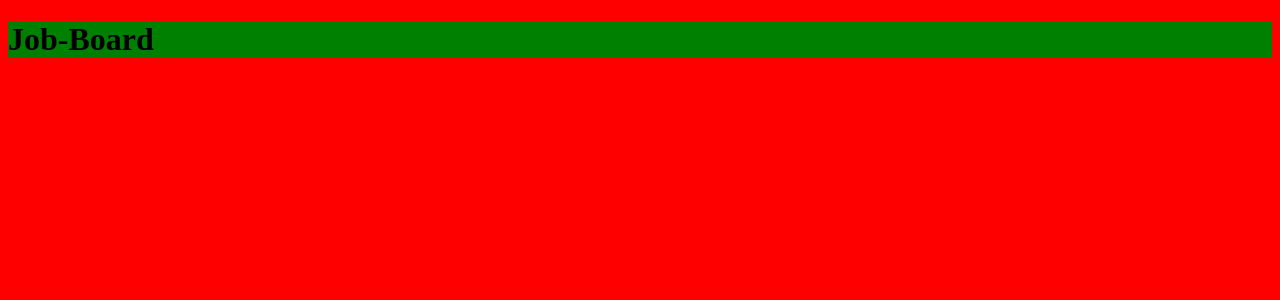
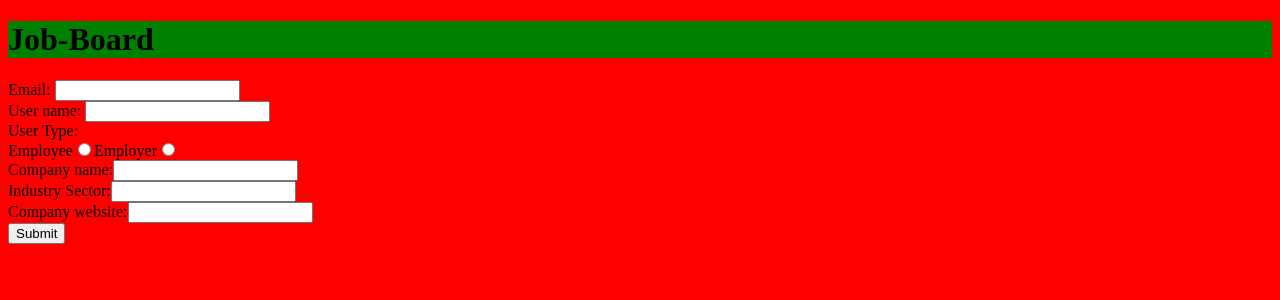
Before and after one commit to jharteaga/job-board, a React (Create React App) app in the folder client/: page / in a window 1280 px wide. Shown: the top 300 px of the page. Built offline with nearby package versions, Linux system fonts and the light colour scheme.

Commit message:
form component created

```diff
--- a/client/src/App.tsx
+++ b/client/src/App.tsx
@@ -1,12 +1,14 @@
-import './sass/style.scss';
-import Header from './components/header/header';
+import './sass/style.scss'
+import Header from './components/header/header'
+import SignUpForm from './components/signUpForm/signUpForm'
 
 function App(): JSX.Element {
     return (
         <div className="App">
             <Header />
+            <SignUpForm />
         </div>
-    );
+    )
 }
 
-export default App;
+export default App
--- /dev/null
+++ b/client/src/components/signUpForm/signUpForm.tsx
@@ -0,0 +1,72 @@
+import { useState } from 'react'
+
+export default function SignUpForm() {
+    const [email, setEmail] = useState<string | null>(null)
+    const [userName, setUserName] = useState<string | null>(null)
+
+    function handleSubmit(e: React.FormEvent<HTMLFormElement>) {
+        e.preventDefault()
+
+        console.log(email, userName)
+    }
+    return (
+        <div>
+            <form onSubmit={handleSubmit}>
+                <div className="inputWrapper">
+                    <label htmlFor="email">Email: </label>
+                    <input
+                        type="email"
+                        id="email"
+                        name="email"
+                        onChange={(e: React.ChangeEvent<HTMLInputElement>) =>
+                            setEmail(e.target.value)
+                        }
+                    />
+                </div>
+                <div className="inputWrapper">
+                    <label htmlFor="userName">User name: </label>
+                    <input
+                        type="text"
+                        id="useName"
+                        name="userName"
+                        onChange={(e: React.ChangeEvent<HTMLInputElement>) =>
+                            setUserName(e.target.value)
+                        }
+                    />
+                </div>
+                <div className="inputWrapper">
+                    <span>User Type:</span> <br />
+                    <label htmlFor="userTypeEmployee">Employee</label>
+                    <input
+                        type="radio"
+                        id="userTypeEmployee"
+                        name="userType"
+                        value="employee"
+                    />
+                    <label htmlFor="userTypeEmployer">Employer</label>
+                    <input
+                        type="radio"
+                        id="userTypeEmployer"
+                        name="userType"
+                        value="employer"
+                    />
+                </div>
+                <div className="employerWrapper">
+                    <div className="inputWrapper">
+                        <label htmlFor="companyName">Company name:</label>
+                        <input type="text" id="companyName" />
+                    </div>
+                    <div className="inputWrapper">
+                        <label htmlFor="industrySector">Industry Sector:</label>
+                        <input type="text" id="industrySector" />
+                    </div>
+                    <div className="inputWrapper">
+                        <label htmlFor="companyWebsite">Company website:</label>
+                        <input type="text" id="companyWebsite" />
+                    </div>
+                </div>
+                <button type="submit">Submit</button>
+            </form>
+        </div>
+    )
+}
```
Also changed, not shown: client/src/components/signUpForm/signUpForm.module.scss (added), 2 other files (tests, documents, lock files or other folders).
